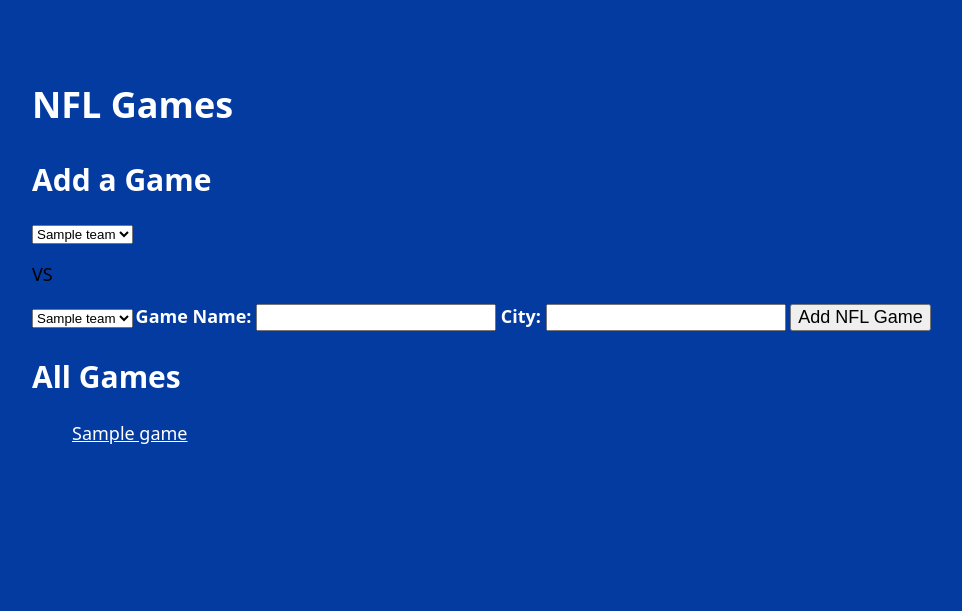
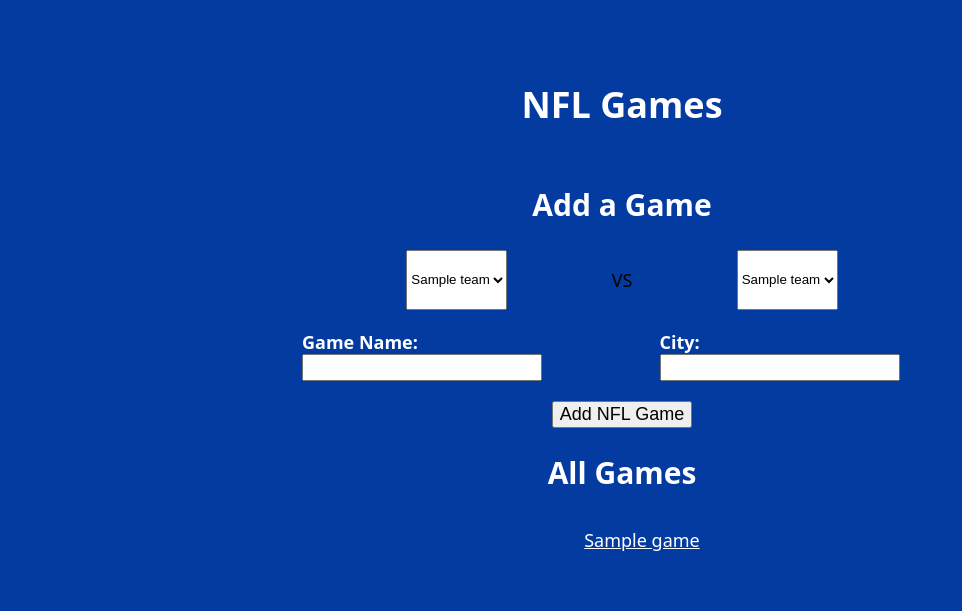
Before and after one commit to djrich87/football-city-project-two, a Node server app: page /games in a window 1280 px wide. Shown: the part 53-664 px from the top of the page, without its empty margins (18-980 px from the left). Run offline with Node 20, Linux system fonts and the light colour scheme; the visitor is signed in with stand-in values (Sample User, id 1); tables that the repository leaves empty hold one stand-in row (values such as "Sample post"); some libraries are stand-ins or nearby versions.

Commit message:
CSS adjustment

```diff
--- /dev/null
+++ b/public/stylesheets/games/index.css
@@ -0,0 +1,35 @@
+section {
+  display: flex;
+  flex-direction: column;
+  align-items: center;
+}
+
+form {
+  display: flex;
+  flex-direction: column;
+  align-items: center;
+  max-width: 800px;
+  width: 75%;
+}
+
+.team-container {
+  display: flex;
+  justify-content: space-evenly;
+  margin-bottom: 20px;
+  width: 80%;
+}
+
+.game-details {
+  display: flex;
+  justify-content: space-evenly;
+  margin-bottom: 20px;
+  width: 80%;
+}
+
+.add-game-button {
+  align-items: center;
+}
+
+.a {
+  align-items: center;
+}
--- a/views/games/index.ejs
+++ b/views/games/index.ejs
@@ -1,4 +1,5 @@
 <%- include('../partials/html-head') %>
+<link rel="stylesheet" href="/stylesheets/games/index.css">
 <%- include('../partials/nav') %>
 
 <section>
@@ -8,7 +9,7 @@
 
   <form
   action="/games" method="POST">
-
+    <div class="team-container">
       <select name="teamOne">
         <% teams.forEach(team => { %>
         <option value="<%= team._id %>"><%= team.name %></option>
@@ -22,8 +23,9 @@
           <option value="<%= team._id %>"><%= team.name %></option>
         <% }) %>
       </select>
+    </div>
 
-
+    <div class="game-details">
       <label>
         Game Name:
         <input type="text" name="name" autocomplete="off">
@@ -33,9 +35,11 @@
         City:
         <input type="text" name="city" autocomplete="off">
       </label>
+    </div>
 
+    <div class="add-game-button">
       <button type="submit">Add NFL Game</button>
-
+    </div>
 
   </form>
 
```
Also changed, not shown: public/stylesheets/teams/new.css (added). Lines whose indentation alone changed are shown as unchanged.
